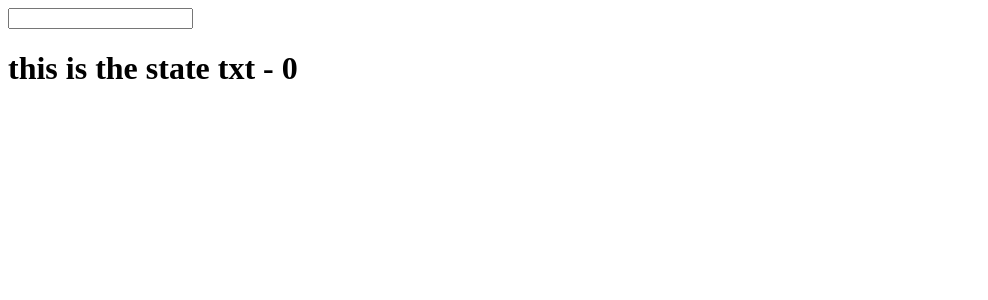
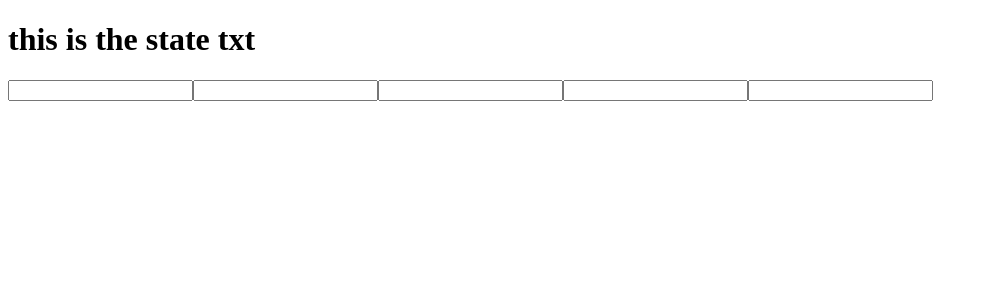
Before and after one commit to goqadze/React-Redux-Courses, a React (Create React App) app in the folder react-app/: page / in a window 1280 px wide. Shown: the top 300 px of the page, without its empty margins (0-988 px from the left). Built offline with nearby package versions, Linux system fonts and the light colour scheme.

Commit message:
Use React Components as Children for Other Components

```diff
--- a/react-app/src/App.js
+++ b/react-app/src/App.js
@@ -18,22 +18,17 @@
 	render(){
 		return (
 			<div>
-				<input type="text"
-					onChange={this.update.bind(this)}	/>
-				<h1>{this.state.txt} - { this.state.cat }</h1>
+				<h1>{this.state.txt}</h1>
+				<Widget update={this.update.bind(this)}/>
+				<Widget update={this.update.bind(this)}/>
+				<Widget update={this.update.bind(this)}/>
+				<Widget update={this.update.bind(this)}/>
+				<Widget update={this.update.bind(this)}/>
 			</div>
 		)
 	}
 }
-
-
-App.propTypes = {
-	txt: PropTypes.string,
-	cat: PropTypes.number.isRequired,
-}
-
-App.defaultProps = {
-	txt: "this is the default text"
-}
+const Widget = (props) =>
+	<input type="text" onChange={props.update}	/>
 
 export default App;
```
